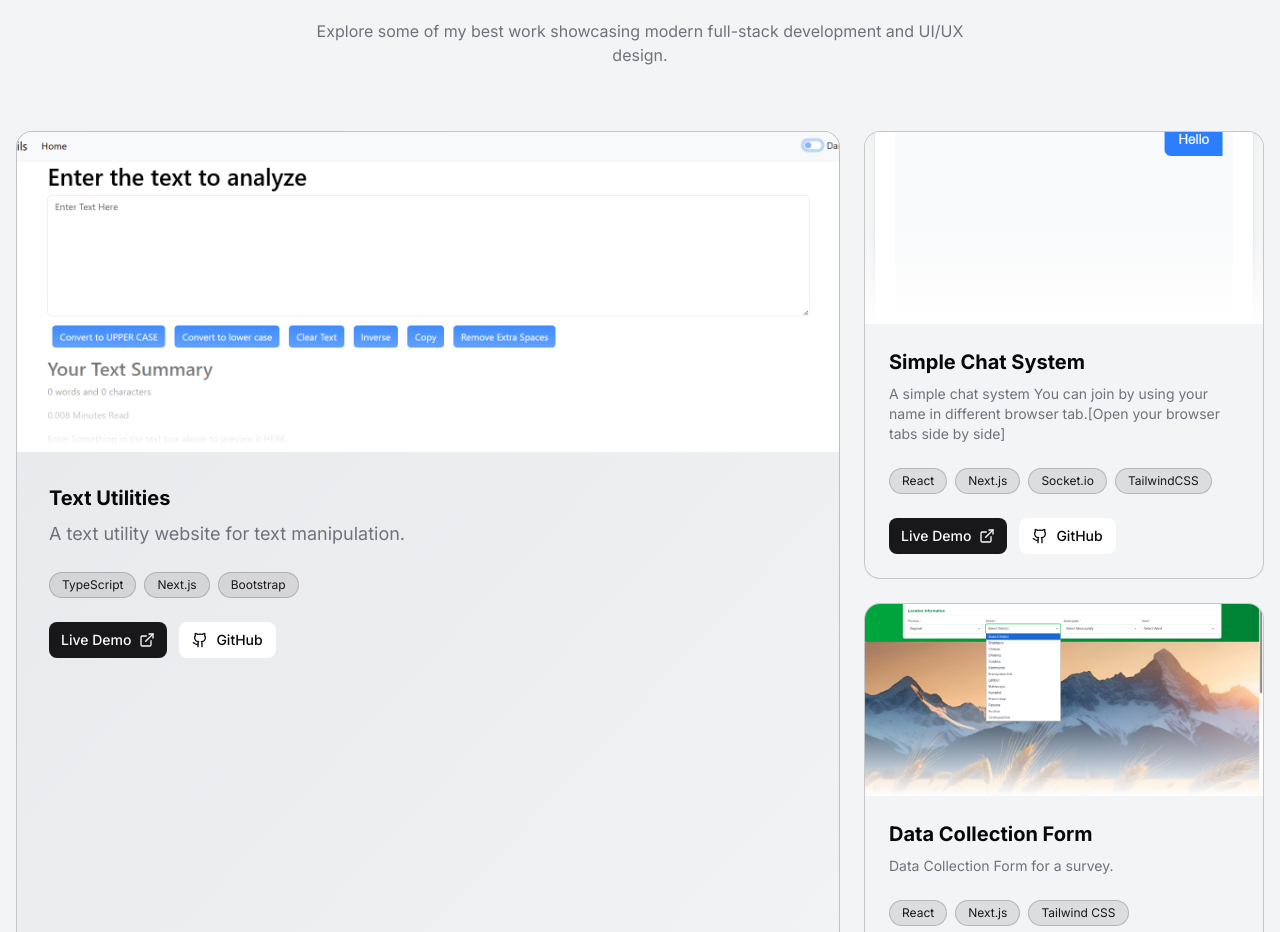
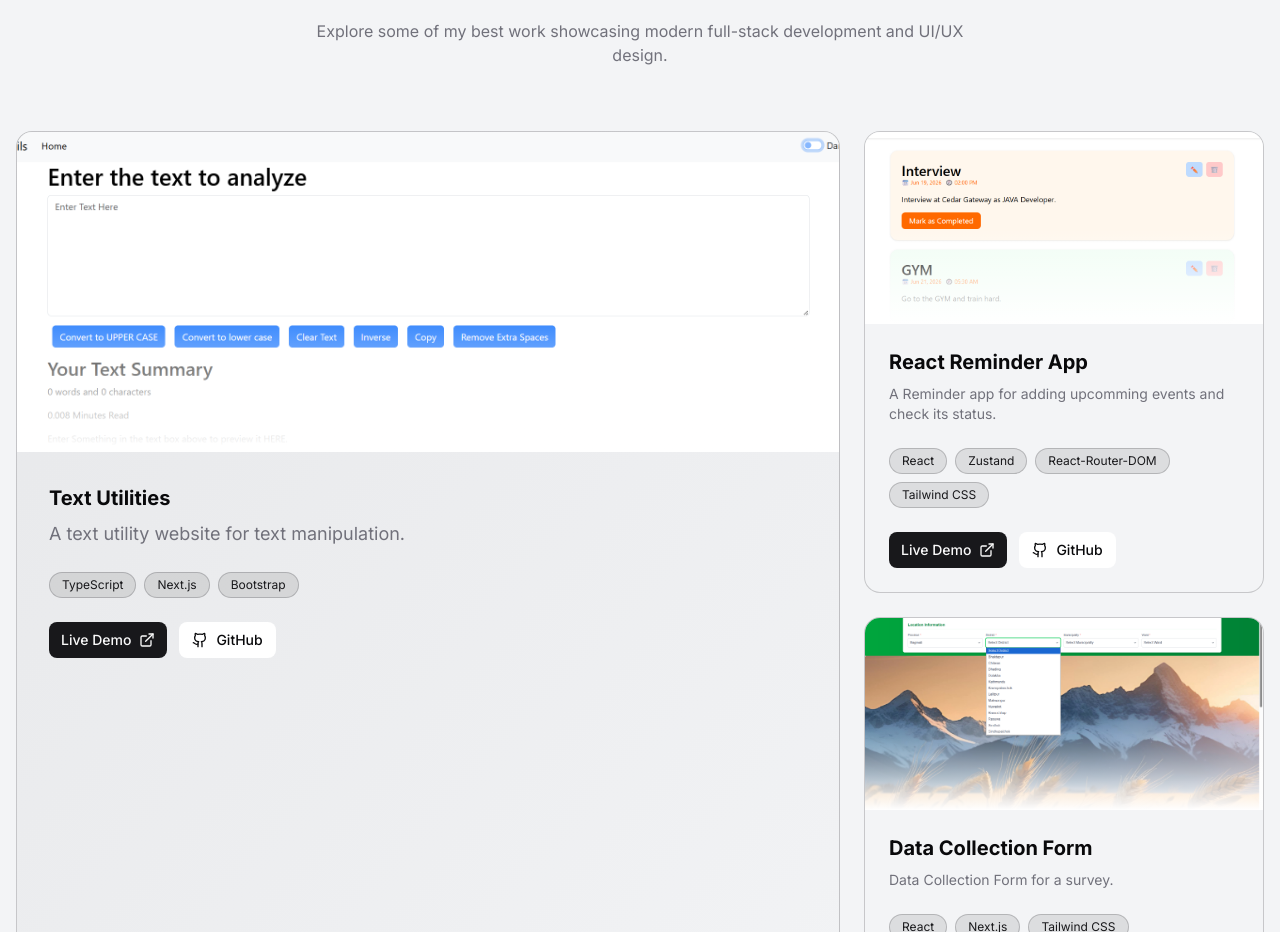
Before and after one commit to amshuman50/portfolio_amshu, a Next.js app: page / in a window 1280 px wide. Shown: the part 2066-2998 px from the top of the page. Built offline with nearby package versions, Linux system fonts and the light colour scheme; no server answers.

Commit message:
Replaced a Project.

```diff
--- a/src/data/projects.ts
+++ b/src/data/projects.ts
@@ -19,14 +19,13 @@ export const projects: Project[] = [
     image: '/projects/text_utils.png',
   },
   {
-    id: 2,
-    title: 'Simple Chat System',
-    description:
-      'A simple chat system You can join by using your name in different browser tab.[Open your browser tabs side by side]',
-    technologies: ['React', 'Next.js', 'Socket.io', 'TailwindCSS'],
-    githubUrl: 'https://github.com/amshuman50/Simple_chat',
-    liveUrl: 'https://simple-chat-one-sigma.vercel.app/',
-    image: '/projects/chat.png',
+    id: 3,
+    title: 'React Reminder App',
+    description: 'A Reminder app for adding upcomming events and check its status.',
+    technologies: ['React', 'Zustand','React-Router-DOM', 'Tailwind CSS'],
+    githubUrl: 'https://github.com/amshuman50/react-reminder',
+    liveUrl: 'https://amshuman50.github.io/react-reminder/',
+    image: '/projects/react_reminder.png',
   },
   {
     id: 3,
```
Also changed, not shown: public/projects/chat.png (deleted), public/projects/react_reminder.png (added).
